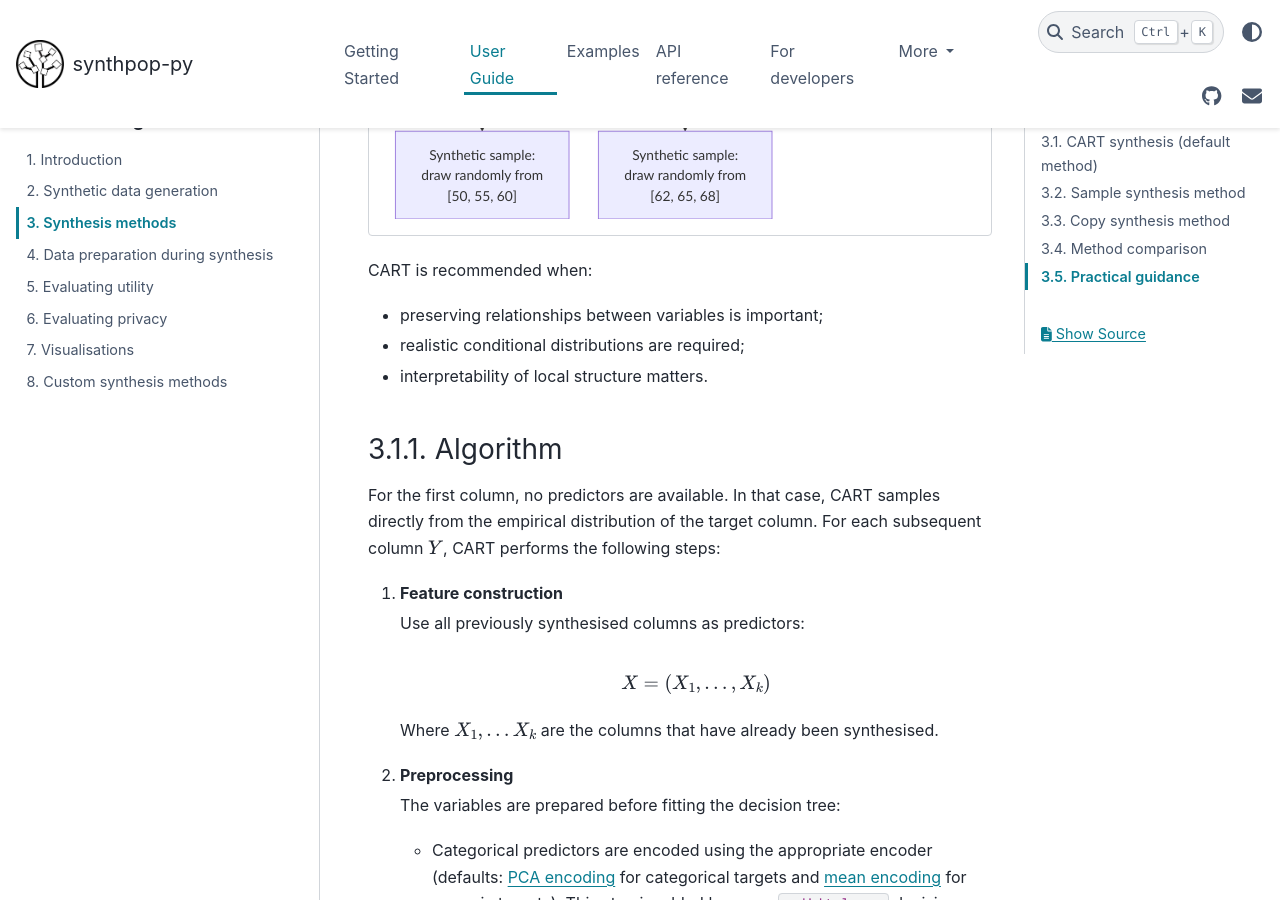
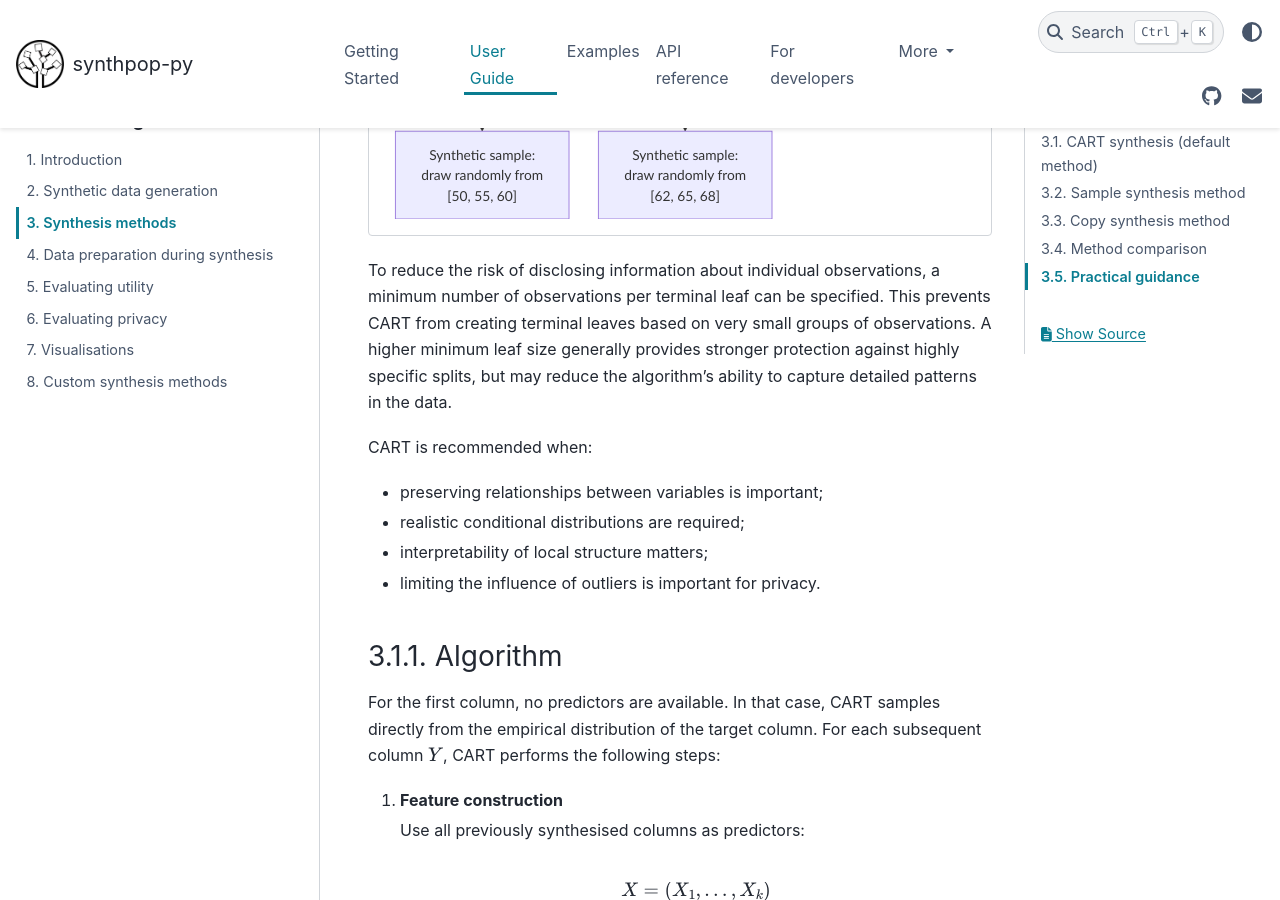
Before and after one commit to duonl/synthpop-py, a Sphinx documentation site: the page built from docs/source/user_guides/3_synthesis_methods.md, in a window 1280 px wide and 900 px high, scrolled down 2077 px. Built offline with Sphinx 7.4.7 and the PyData theme 0.15.4, drawn with Linux system fonts in a browser that asks for light colours; some of the changed text lies outside the part shown.

Commit message:
Added recommendations around usage of n_leaves

````diff
--- a/docs/source/user_guides/3_synthesis_methods.md
+++ b/docs/source/user_guides/3_synthesis_methods.md
@@ -61,10 +61,14 @@ flowchart TD
     C --> H["Synthetic sample:<br/>draw randomly from<br/>[72, 75, 80]"]
 ```
 
+To reduce the risk of disclosing information about individual observations, a minimum number of observations per terminal leaf can be specified. This prevents CART from creating terminal leaves based on very small groups of observations. A higher minimum leaf size generally provides stronger protection against highly specific splits, but may reduce the algorithm's ability to capture detailed patterns in the data.
+
 CART is recommended when:
 - preserving relationships between variables is important;
 - realistic conditional distributions are required;
-- interpretability of local structure matters.
+- interpretability of local structure matters;
+- limiting the influence of outliers is important for privacy.
+
 
 (311-algorithm)=
 ### 3.1.1. Algorithm
@@ -140,6 +144,9 @@ For the first column, no predictors are available. In that case, CART samples di
 - CART models only relationships captured by the available predictors. Important dependencies cannot be reproduced if relevant predictors are unavailable.
 - As part of the sequential synthesis framework, the available predictors depend on the column synthesis order. The ordering of predictors within a single CART model does not affect the fitted tree; only the selection of available predictors through the synthesis order matters.
 
+
+(314-configuring-cart)=
+
 ### 3.1.4. Configuring CART
 The behaviour of the CART synthesis method can be customised by replacing or configuring its individual components. For example, users can modify hyperparameters of the underlying decision trees, change the categorical encoder or select a different missing value handling strategy.
 
@@ -177,7 +184,7 @@ Which can then be passed in the {class}`~synthpop.synthesiser.Synthesiser`:
 >>> Synthesiser(default_syn_method=tuned_cart)
 ```
 Currently `tune_cart` supports the following parameters:
-- `n_leaves`: sets the minimum number of observations in each leaf node of the decision trees used during synthesis. Passed to `min_samples_leaf` in each `scikit-learn` tree.
+- `n_leaves`: sets the minimum number of observations in each leaf node of the decision trees used during synthesis. Passed to `min_samples_leaf` in each `scikit-learn` tree. Consider increasing its value to preserve privacy by limiting influence of outliers on the synthesis model.
 - `n_components`: configures the number of principal components retained by the {class}`~synthpop.data_processing.encoders.PCAEncoder` used for categorical predictors. More information can be found in {ref}`Guide 4.1.1 <411-pca-encoding>`.
 
 ---
````
Also changed, not shown: docs/source/user_guides/6_evaluating_privacy.md (+2 -0 lines).
